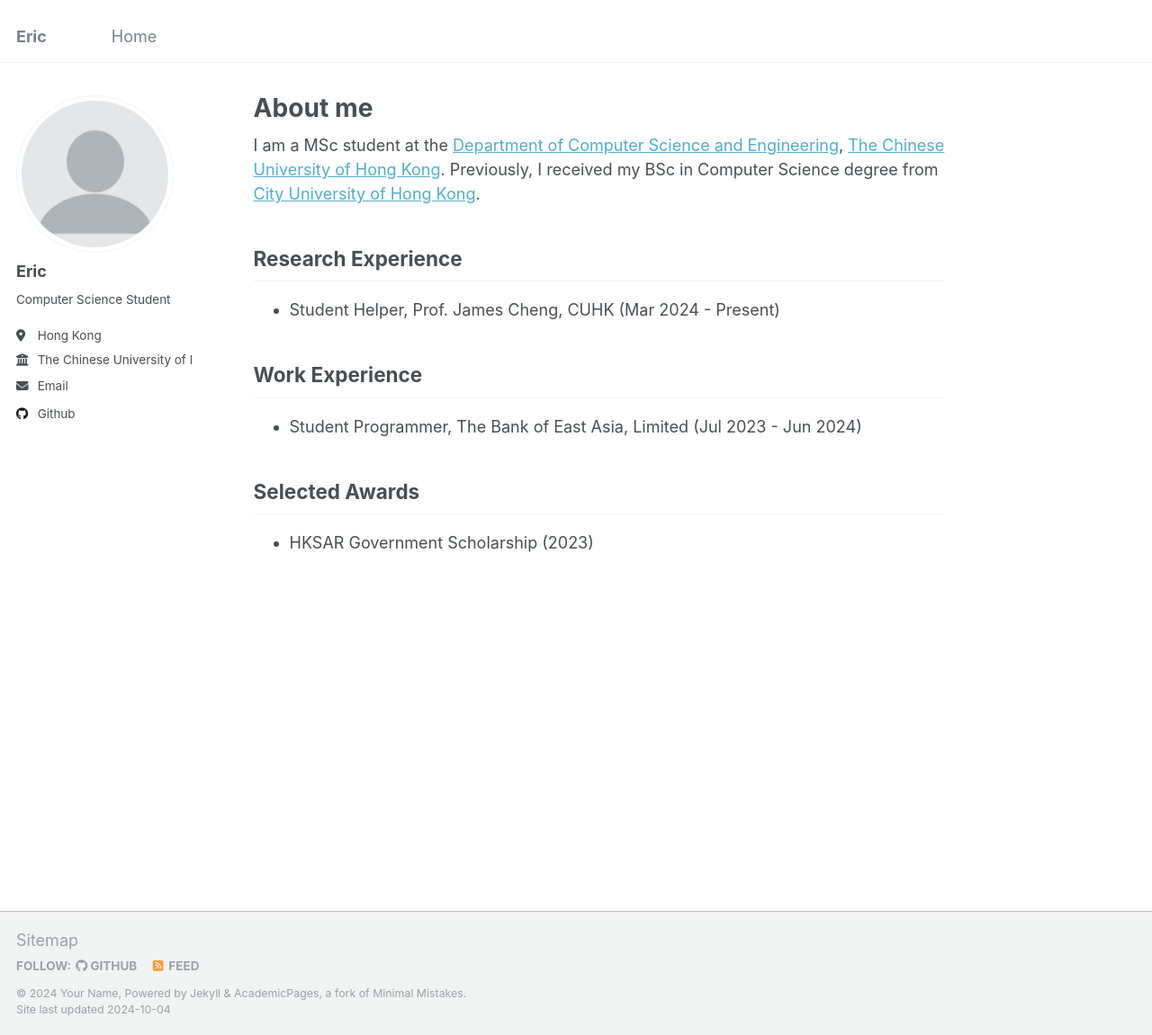
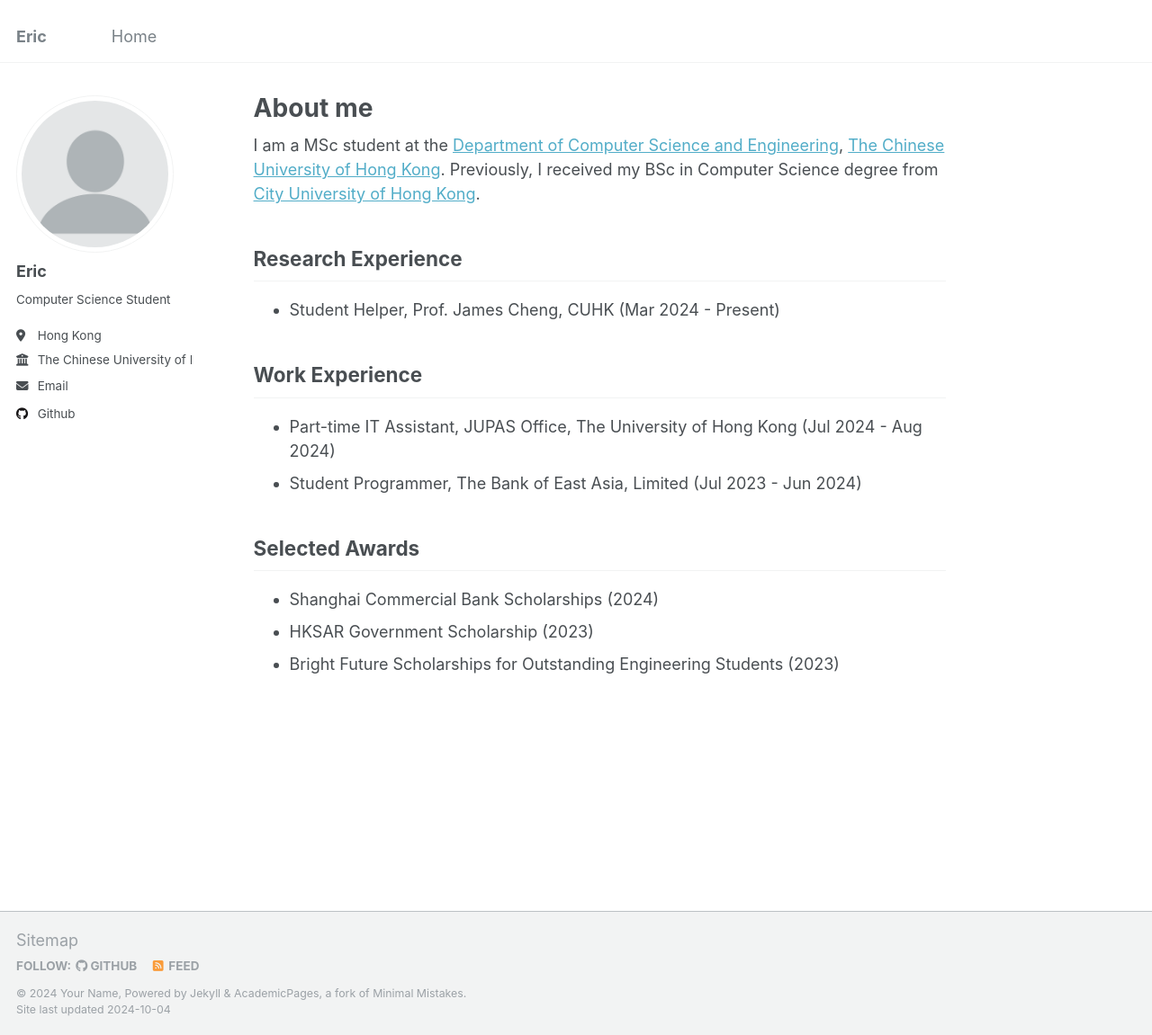
Before and after one commit to ericskh2/ericskh2.github.io, a Jekyll site: the page built from _pages/about.md, in a window 1280 px wide and 1151 px high. Shown: the whole window at 90% size. Built offline with Jekyll 4.4.1, drawn with Linux system fonts in a browser that asks for light colours.

Commit message:
Update about.md

```diff
--- a/_pages/about.md
+++ b/_pages/about.md
@@ -15,8 +15,11 @@ Research Experience
 
 Work Experience
 ------
+- Part-time IT Assistant, JUPAS Office, The University of Hong Kong (Jul 2024 - Aug 2024)
 - Student Programmer, The Bank of East Asia, Limited (Jul 2023 - Jun 2024)
 
 Selected Awards
 ------
+- Shanghai Commercial Bank Scholarships (2024)
 - HKSAR Government Scholarship (2023)
+- Bright Future Scholarships for Outstanding Engineering Students (2023)
```
